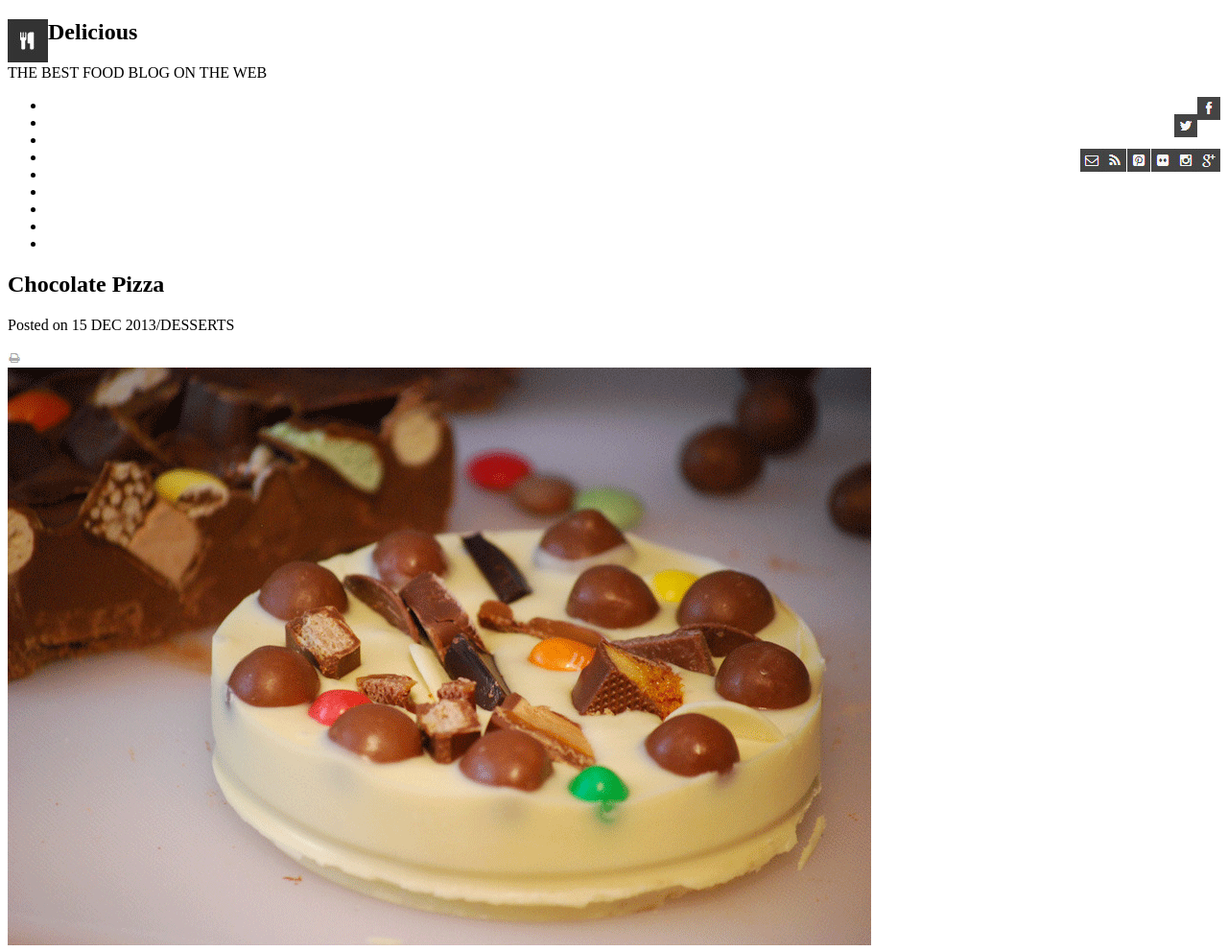
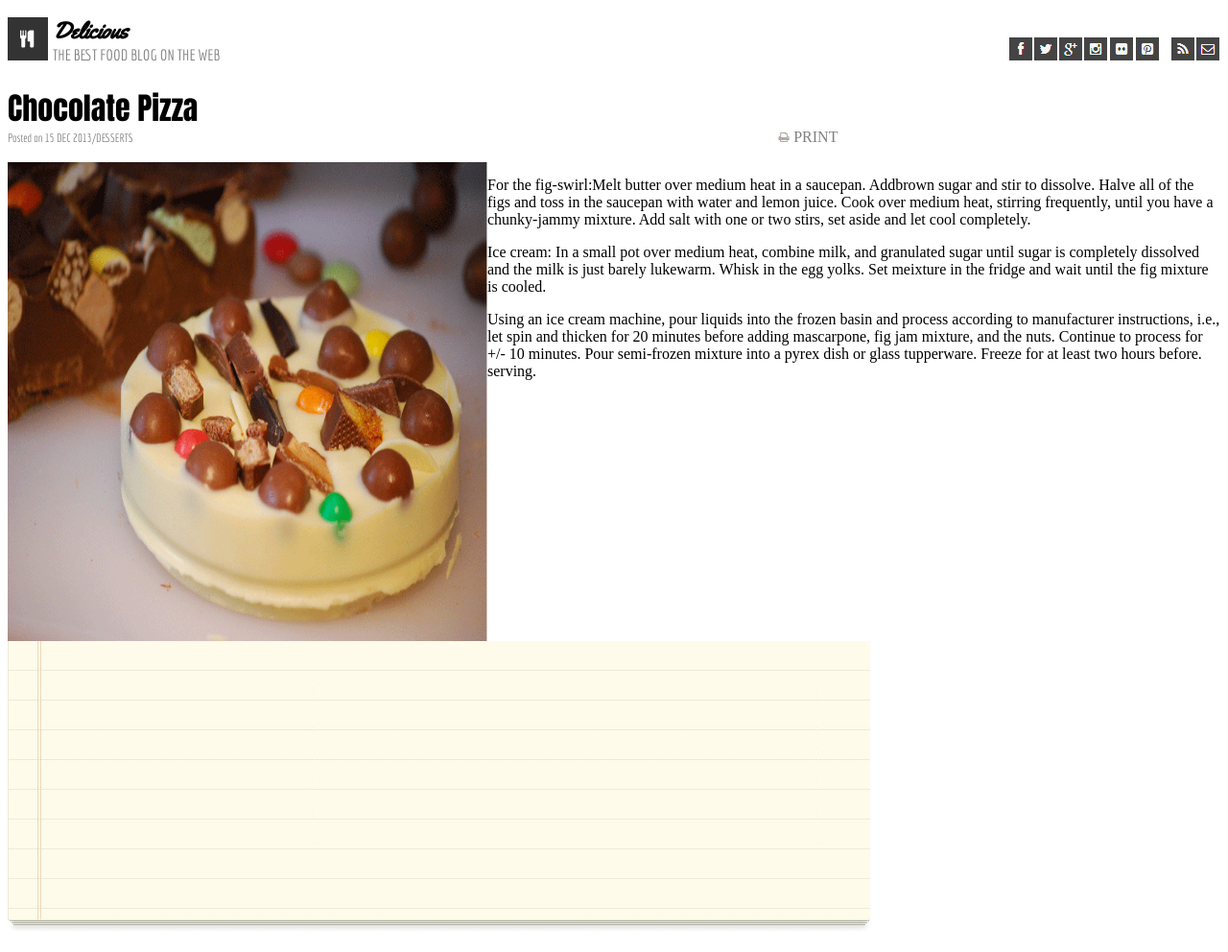
Before and after one commit to devonhackley/chocolate-pizza, a plain HTML site: page index.html in a window 1280 px wide. Shown: the top 992 px of the page at 96% size. Drawn offline with Linux system fonts and the light colour scheme.

Commit message:
changes w css

```diff
--- a/index.html
+++ b/index.html
@@ -4,45 +4,42 @@
    <meta charset="utf-8">
    <title>Chocolate Pizza</title>
    <link rel="stylesheet" href="style.css" media="screen" title="no title">
+  <link href="https://fonts.googleapis.com/css?family=Economica|Pacifico|Yellowtail" rel="stylesheet">   <!-- //font-family: 'Pacifico', cursive;
+font-family: 'Yellowtail', cursive; -->
     <title></title>
-    <img src="img/logo.png" id="largeForkLogo" alt="large fork logo icon">
   </head>
   <body>
     <header>
-      <nav id="logo">
-        <h2>Delicious</h2>
-        <p>THE BEST FOOD BLOG ON THE WEB</p>
+      <img src="img/logo.png" id="largeForkLogo" alt="large fork logo icon">
+      <div id="delciousBestFoodId">
+        <h2 id="delicious">Delicious</h2>
+        <p id="bestFood">THE BEST FOOD BLOG ON THE WEB</p>
+      </div>
+      <nav id="site-nav">
+          <img src="img/mail-icon.png" id="mailId" class="socialMediaLinks" alt="mail icon">
+          <img src="img/rss-icon.png" id="rssId" class="socialMediaLinks" alt="rss icon">
+          <img src="img/pint-icon.png" class="socialMediaLinks" alt="pint icon">
+          <img src="img/flic-icon.png" class="socialMediaLinks" id="flicId" alt="flic icon">
+          <img src="img/insta-icon.png" class="socialMediaLinks" alt="insta icon">
+          <img src="img/gp-icon.png" class="socialMediaLinks" alt="gp icon">
+          <img src="img/twit-icon.png" class="socialMediaLinks" alt="twit icon">
+          <img src="img/fb-icon.png" class="socialMediaLinks" alt="fb icon">
       </nav>
-  <nav id="site-nav">
-    <ul>
-      <li><img src="img/fb-icon.png" class="socialMediaLinks" alt="fb icon"></li>
-      <li><img src="img/twit-icon.png" class="socialMediaLinks" alt="twit icon"></li>
-      <li></li>
-      <img src="img/gp-icon.png" class="socialMediaLinks" alt="gp icon">
-      <img src="img/insta-icon.png" class="socialMediaLinks" alt="insta icon">
-      <img src="img/flic-icon.png" class="socialMediaLinks" alt="flic icon">
-      <img src="img/pint-icon.png" class="socialMediaLinks" alt="pint icon">
-      <img src="img/rss-icon.png" class="socialMediaLinks" alt="rss icon">
-      <img src="img/mail-icon.png" class="socialMediaLinks" alt="mail icon">
-      <li></li>
-      <li></li>
-      <li></li>
-      <li></li>
-      <li></li>
-      <li></li>
-    </ul>
-  </nav>
 </header>
 <div class="line"></div>
 <main>
-  <section class ="top">
-    <h1>Chocolate Pizza</h1>
-    <p>Posted on 15 DEC 2013/DESSERTS</p>
+  <!-- <section class ="top"> -->
+  <div id="ChocPizzaPosted">
+    <h1 id="chocPizzaText">Chocolate Pizza</h1>
+    <p id="posted">Posted on 15 DEC 2013/DESSERTS</p>
+  </div>
+  <div id="printerIconAndText">
     <img src="img/print-icon.png" id="smallPrinterIcon" alt="print icon">
-
-    <article><img src="img/choco-pizza.png" id="chocoPizzaMainPic" alt="choco piza icon">
+    <p id="printText">PRINT</p>
+  </div>
+    <article ><img src="img/choco-pizza.png"  id="chocoPizzaMainPic" alt="choco piza icon">
 </article>
-  </section>
+  <!-- </section> -->
   <section class ="content">
     <section class="info">
       <p>For the fig-swirl:Melt butter over medium heat in a saucepan. Addbrown sugar and stir to dissolve. Halve all of the figs and toss in the saucepan with water and lemon juice. Cook over medium heat, stirring frequently, until you have a chunky-jammy mixture. Add salt with one or two stirs, set aside and let cool completely.</p>
--- a/style.css
+++ b/style.css
@@ -2,21 +2,84 @@
 
 #largeForkLogo {
   float: left;
+  margin-top: 10px;
 
 }
 
+
+#delciousBestFoodId {
+  display: inline-block;
+  margin-left: 5px;
+  margin-top: 8px;
+}
+
+#delicious {
+  font-family: 'Yellowtail', cursive;
+  margin: 0px;
+}
+
+#bestFood {
+  font-family: 'Economica', sans-serif;
+  margin: 0px;
+  color: grey;
+
+}
 
 #smallPrinterIcon {
 
 }
 
-#ChocPizzaMainPic {
-  margin-left: 50%;
-  margin-top: 100px;
+#ChocPizzaPosted {
+  display: inline-block;
+}
+
+#posted {
+  font-family: 'Economica', sans-serif;
+  font-size: .75em;
+  color: grey;
+  margin-top: 0px;
+}
+#chocPizzaText {
+  font-family: impact;
+  font-size: 2em;
+  margin-bottom: 0px;
+}
+
+#chocoPizzaMainPic {
+  float: left;
+  width: 500px;
+  height: 500px;
+  margin: auto;
+  /*display: inline-block;*/
+  /*text-align: center;*/
+}
+
+#site-nav{
+  float: right;
+  margin-top: 30px;
 }
 
 .socialMediaLinks {
   list-style-type: none;
   float: right;
+  margin: 1px;
+}
+
+#mailId{
+
+}
+
+#rssId{
+  margin-left: 12px;
+}
+
+#printerIconAndText{
+  /*float: right;*/
   display: inline-block;
+  margin-left: 600px;
 }
+
+#printText{
+  display: inline-block;
+  color: grey;
+}
```
